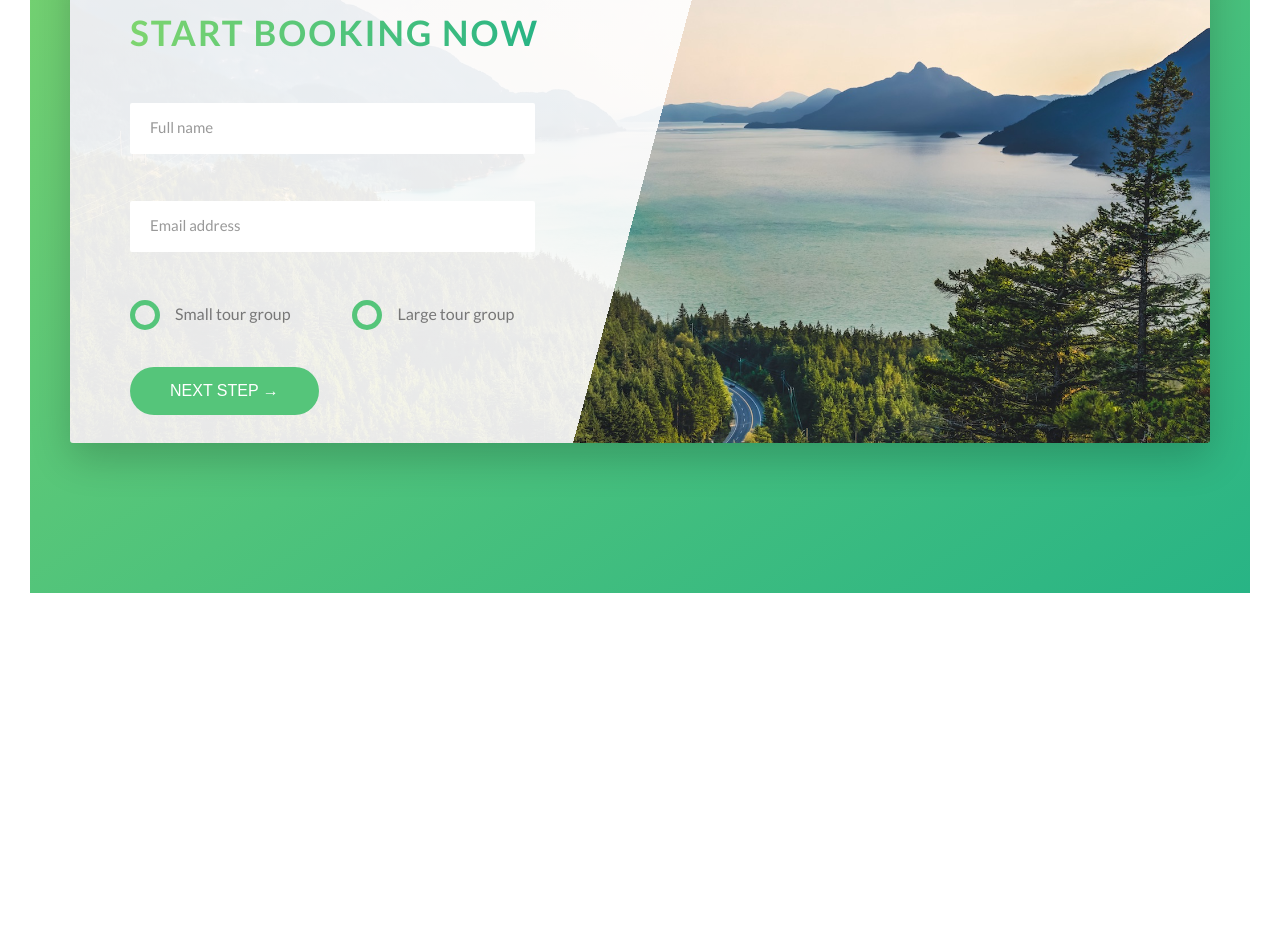
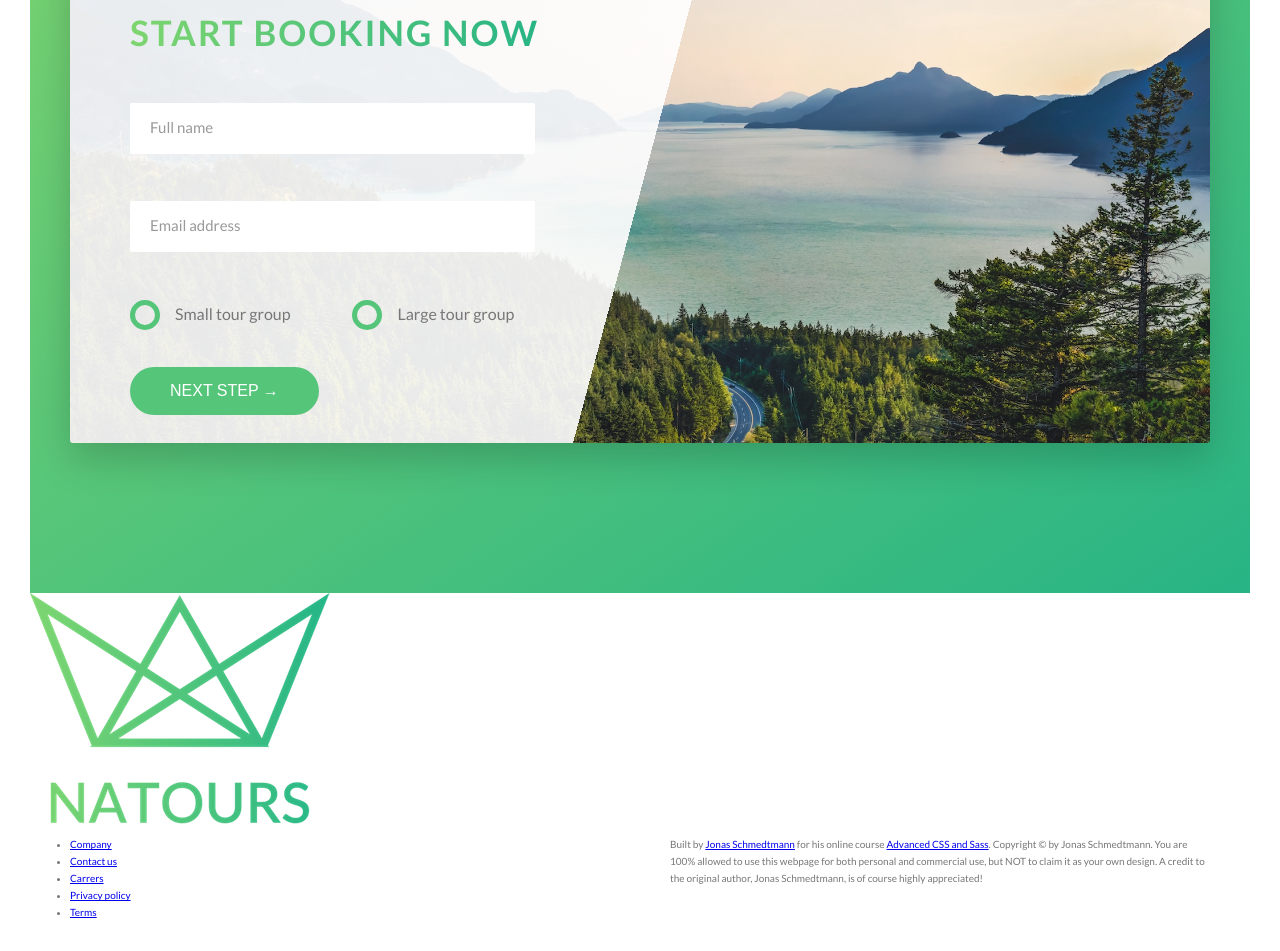
Before and after one commit to smrifat1411/Advance-css-and-Sass, a website: page index.html in a window 1280 px wide. Shown: the part 4704-5655 px from the top of the page. Before the commit the page ends 5327 px from the top, so only its background shows below. Drawn offline with Linux system fonts and the light colour scheme.

Commit message:
footer schema added

```diff
--- a/index.html
+++ b/index.html
@@ -359,5 +359,33 @@
         </div>
     </section>
     </main>
+
+    <footer class="footer">
+      <div class="footer__logo-box">
+          <img src="img/logo-green-2x.png" alt="Full logo" class="footer__logo">
+      </div>
+      <div class="row">
+          <div class="col-1-of-2">
+              <div class="footer__navigation">
+                  <ul class="footer__list">
+                      <li class="footer__item"><a href="#" class="footer__link">Company</a></li>
+                      <li class="footer__item"><a href="#" class="footer__link">Contact us</a></li>
+                      <li class="footer__item"><a href="#" class="footer__link">Carrers</a></li>
+                      <li class="footer__item"><a href="#" class="footer__link">Privacy policy</a></li>
+                      <li class="footer__item"><a href="#" class="footer__link">Terms</a></li>
+                  </ul>
+              </div>
+          </div>
+          <div class="col-1-of-2">
+              <p class="footer__copyright">
+                  Built by <a href="#" class="footer__link">Jonas Schmedtmann</a> for his online course <a href="#" class="footer__link">Advanced CSS and Sass</a>.
+                  Copyright &copy; by Jonas Schmedtmann. You are 100% allowed to use this webpage for both personal
+                  and commercial use, but NOT to claim it as your own design. A credit to the original author, Jonas
+                  Schmedtmann, is of course highly appreciated!
+              </p>
+          </div>
+      </div>
+  </footer>
+
   </body>
 </html>
```
